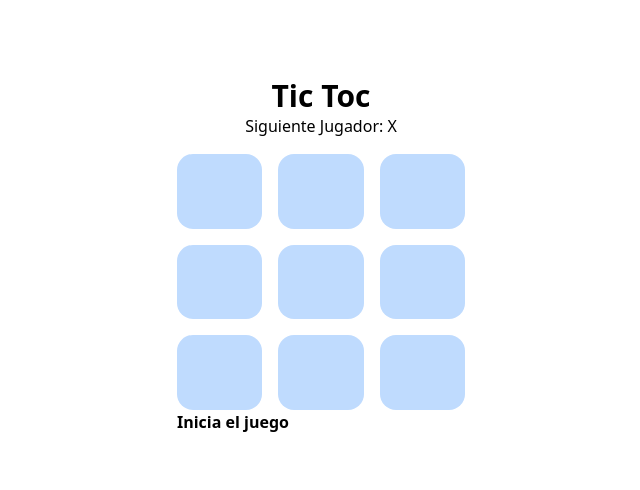
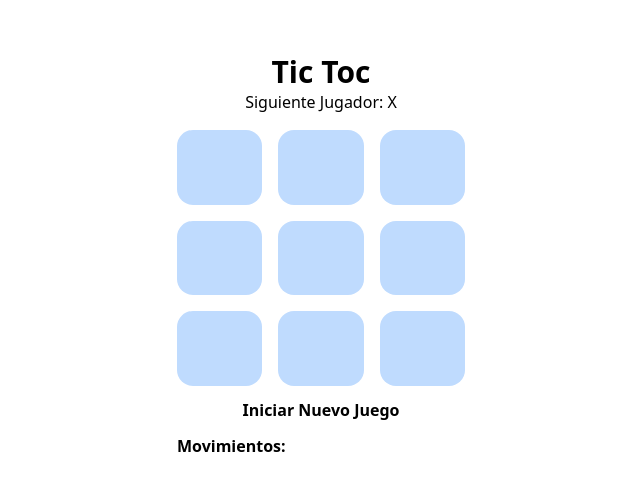
Before and after one commit to jhonned01/Tic-Toc, a Next.js app: page / in a window 1280 px wide. Shown: the part 144-634 px from the top of the page, without its empty margins (319-959 px from the left). Built offline with nearby package versions, Linux system fonts and the light colour scheme.

Commit message:
se ilumina el winner

```diff
--- a/components/Botton.js
+++ b/components/Botton.js
@@ -7,7 +7,7 @@ const Botton = ({ value, onClick }) => {
         key={value}
         onClick={onClick}
         type="button"
-        className="w-full h-full rounded-2xl hover:bg-blue-400 "
+        className={`w-full h-full rounded-2xl hover:bg-blue-400`}
       >
         {value}
       </button>
--- a/components/ButtonHistory.js
+++ b/components/ButtonHistory.js
@@ -6,13 +6,15 @@ const ButtonHistory = ({ history, moveTo, currentMove }) => {
       {history.map((_, key) => (
         <li key={key}>
           <button
-            className={`${key === currentMove ? "font-bold" : ""}`}
+            className={`cursor-pointer ${
+              key === currentMove ? "font-bold" : ""
+            }`}
             type="button"
             onClick={() => {
               moveTo(key);
             }}
           >
-            {key === 0 ? "Inicia el juego" : `ver movimiento #${key}`}
+            {key === 0 ? "Movimientos:" : `ver movimiento #${key}`}
           </button>
         </li>
       ))}
--- a/components/Cuadros.js
+++ b/components/Cuadros.js
@@ -1,33 +1,50 @@
-import React, { useState } from "react";
+import React, { useState, useEffect } from "react";
 import Button from "../components/Botton";
-const Cuadros = ({ value, handleClickCuadros }) => {
+const Cuadros = ({ value, handleClickCuadros, combinacion, winner }) => {
+  const [buttonWin, setButtonWin] = useState([]);
+  useEffect(() => {
+    if (combinacion || winner) {
+      const [a, b, c] = combinacion;
+      let cuadrosWin = value.map((x, id) => {
+        if (id === a || id === b || id === c) {
+          return "win";
+        }
+
+        return x;
+      });
+
+      setButtonWin(cuadrosWin);
+    }
+  }, [winner, combinacion]);
+
+  console.log(buttonWin);
   return (
     <div className="h-64 grid grid-cols-3  gap-4 ">
-      <div className=" cuadros ">
+      <div className={`cuadros ${buttonWin[0] === "win" && "bg-blue-700"}`}>
         <Button value={value[0]} onClick={() => handleClickCuadros(0)} />
       </div>
-      <div className=" cuadros">
+      <div className={`cuadros ${buttonWin[1] === "win" && "bg-blue-700"}`}>
         <Button value={value[1]} onClick={() => handleClickCuadros(1)} />
       </div>
-      <div className=" cuadros">
+      <div className={`cuadros ${buttonWin[2] === "win" && "bg-blue-700"}`}>
         <Button value={value[2]} onClick={() => handleClickCuadros(2)} />
       </div>
-      <div className=" cuadros">
+      <div className={`cuadros ${buttonWin[3] === "win" && "bg-blue-700"}`}>
         <Button value={value[3]} onClick={() => handleClickCuadros(3)} />
       </div>
-      <div className=" cuadros">
+      <div className={`cuadros ${buttonWin[4] === "win" && "bg-blue-700"}`}>
         <Button value={value[4]} onClick={() => handleClickCuadros(4)} />
       </div>
-      <div className=" cuadros">
+      <div className={`cuadros ${buttonWin[5] === "win" && "bg-blue-700"}`}>
         <Button value={value[5]} onClick={() => handleClickCuadros(5)} />
       </div>
-      <div className=" cuadros">
+      <div className={`cuadros ${buttonWin[6] === "win" && "bg-blue-700"}`}>
         <Button value={value[6]} onClick={() => handleClickCuadros(6)} />
       </div>
-      <div className=" cuadros">
+      <div className={`cuadros ${buttonWin[7] === "win" && "bg-blue-700"}`}>
         <Button value={value[7]} onClick={() => handleClickCuadros(7)} />
       </div>
-      <div className=" cuadros">
+      <div className={`cuadros ${buttonWin[8] === "win" && "bg-blue-700"}`}>
         <Button value={value[8]} onClick={() => handleClickCuadros(8)} />
       </div>
     </div>
--- a/helpers.js
+++ b/helpers.js
@@ -14,8 +14,10 @@ export const calculateWinner = (squares) => {
     const [a, b, c] = lines[i];
 
     if (squares[a] && squares[a] === squares[b] && squares[b] === squares[c]) {
-      return squares[a];
+      // return squares[a];
+
+      return { winner: squares[a], combinacion: [a, b, c] };
     }
   }
-  return null;
+  return { winner: null, combinacion: [] };
 };
--- a/pages/index.js
+++ b/pages/index.js
@@ -10,12 +10,11 @@ const Index = () => {
       next: true,
     },
   ]);
-
   const [currentMove, setCurrentMove] = useState(0);
 
   const current = history[currentMove];
 
-  const winner = calculateWinner(current.value);
+  const { winner, combinacion } = calculateWinner(current?.value);
 
   const handleClickCuadros = (position) => {
     if (current.value[position] || winner) {
@@ -29,20 +28,21 @@ const Index = () => {
         }
         return item;
       });
-      console.log("====================================");
-      console.log(last);
-      console.log("====================================");
-      console.log(newValue);
-      console.log("====================================");
-      console.log(prev);
-
       return prev.concat({ value: newValue, next: !last.next });
     });
     setCurrentMove((prev) => prev + 1);
   };
-
   const moveTo = (move) => {
     setCurrentMove(move);
+  };
+  const handleClickNewGame = () => {
+    setHistory([
+      {
+        value: Array(9).fill(null),
+        next: true,
+      },
+    ]);
+    setCurrentMove(0);
   };
 
   return (
@@ -50,13 +50,23 @@ const Index = () => {
       <div className="w-72 space-y-4 ">
         <section className="text-center">
           <h1 className="text-3xl font-bold">Tic Toc</h1>
+
           <StatusMenssage winner={winner} current={current} />
         </section>
-        <section className="">
+        <section className="space-y-3">
           <Cuadros
+            combinacion={combinacion}
+            winner={winner}
             value={current.value}
             handleClickCuadros={handleClickCuadros}
           />
+          <button
+            type="button"
+            onClick={handleClickNewGame}
+            className="w-full text-center font-bold cursor-pointer"
+          >
+            Iniciar Nuevo Juego
+          </button>
           <ButtonHistory
             history={history}
             moveTo={moveTo}
```
